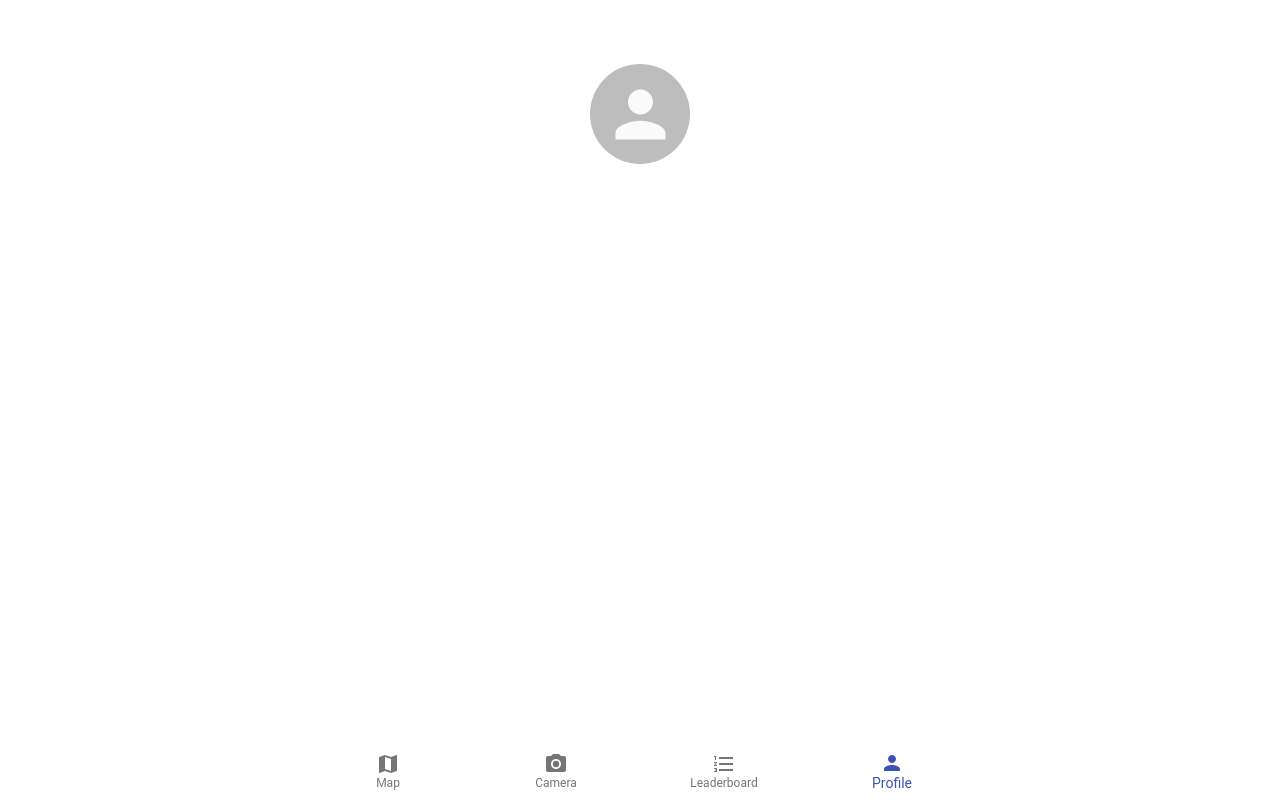
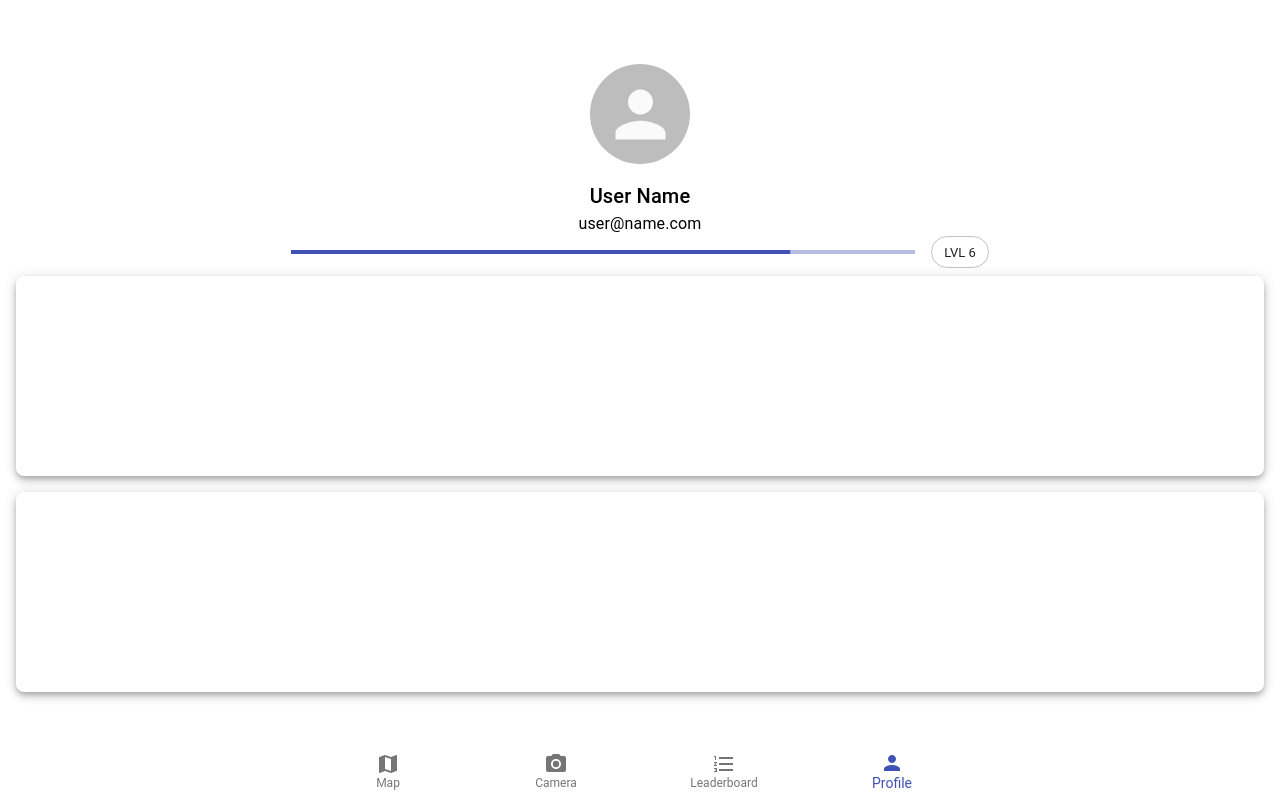
Before and after one commit to nikhilnanda21/HackUST21, a React (Create React App) app in the folder hack-front/: page / in a window 1280 px wide. Both pictures are taken after a click on the button "Profile". Built offline with nearby package versions, Linux system fonts and the light colour scheme.

Commit message:
add placeholders for profile

```diff
--- a/hack-front/src/components/Profile.tsx
+++ b/hack-front/src/components/Profile.tsx
@@ -1,6 +1,6 @@
 import React, { FC } from 'react';
 
-import { Avatar } from '@material-ui/core';
+import { Avatar, Card, Chip, LinearProgress, Typography } from '@material-ui/core';
 
 import { selectCurrentNav } from 'models/selectors';
 import { useSelector } from 'react-redux';
@@ -9,6 +9,7 @@ import styled from 'styled-components';
 const ProfileContainer = styled.div`
   height: 100%;
   width; 100%;
+  padding: 16px;
   position: relative;
 
   display: flex;
@@ -17,16 +18,54 @@ const ProfileContainer = styled.div`
 `;
 
 const StyledAvatar = styled(Avatar)`
-  margin-top: 4rem;
+  margin-top: 3rem;
+  margin-bottom: 1rem;
   height: min(40vmin, 100px) !important;
   width: min(40vmin, 100px) !important;
 `;
+
+const ProgressContainer = styled.div`
+  display: flex;
+  width: 100%;
+  justify-content: center;
+  align-items: center;
+`;
+
+const StyledLinearProgress = styled(LinearProgress)`
+  margin-right: 1rem;
+  width: 50%;
+`;
+
+const LevelIndicator = styled(Chip)`
+  min-width: 3rem;
+`;
+
+const StyledCard = styled(Card)`
+  border-radius: 8px !important;
+  height: 200px;
+  width: 100%;
+  margin: 0.5rem 0;
+`;
+
+const LevelProgress: FC = () => (
+  <ProgressContainer>
+    <StyledLinearProgress variant="determinate" value={80} />
+    <LevelIndicator label="LVL 6" variant="outlined" />
+  </ProgressContainer>
+);
+
+const EmptyCard: FC = () => null;
 
 const Profile: FC = () => {
   const currentNav = useSelector(selectCurrentNav);
   return (
     <ProfileContainer>
       <StyledAvatar />
+      <Typography variant="h6">User Name</Typography>
+      <Typography variant="body1">user@name.com</Typography>
+      <LevelProgress />
+      <StyledCard elevation={5} />
+      <StyledCard elevation={5} />
     </ProfileContainer>
   );
 };
```
